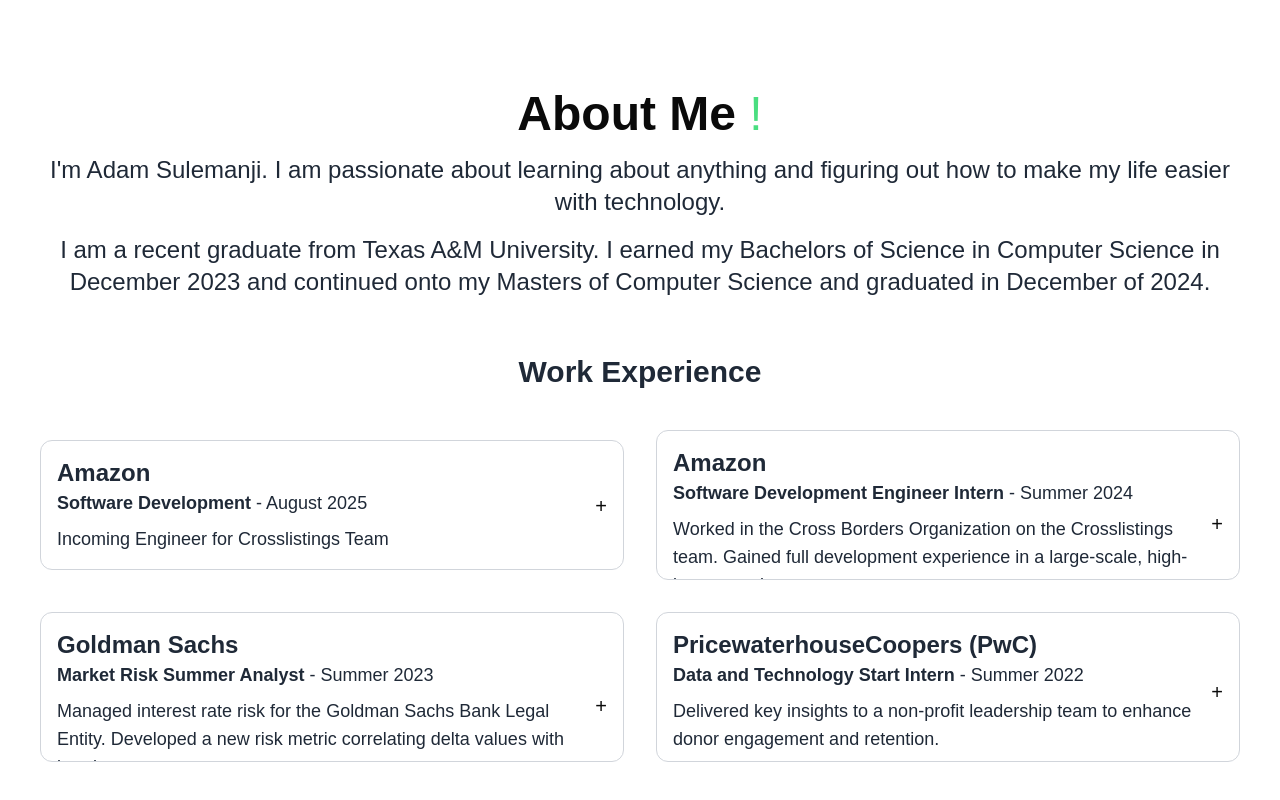
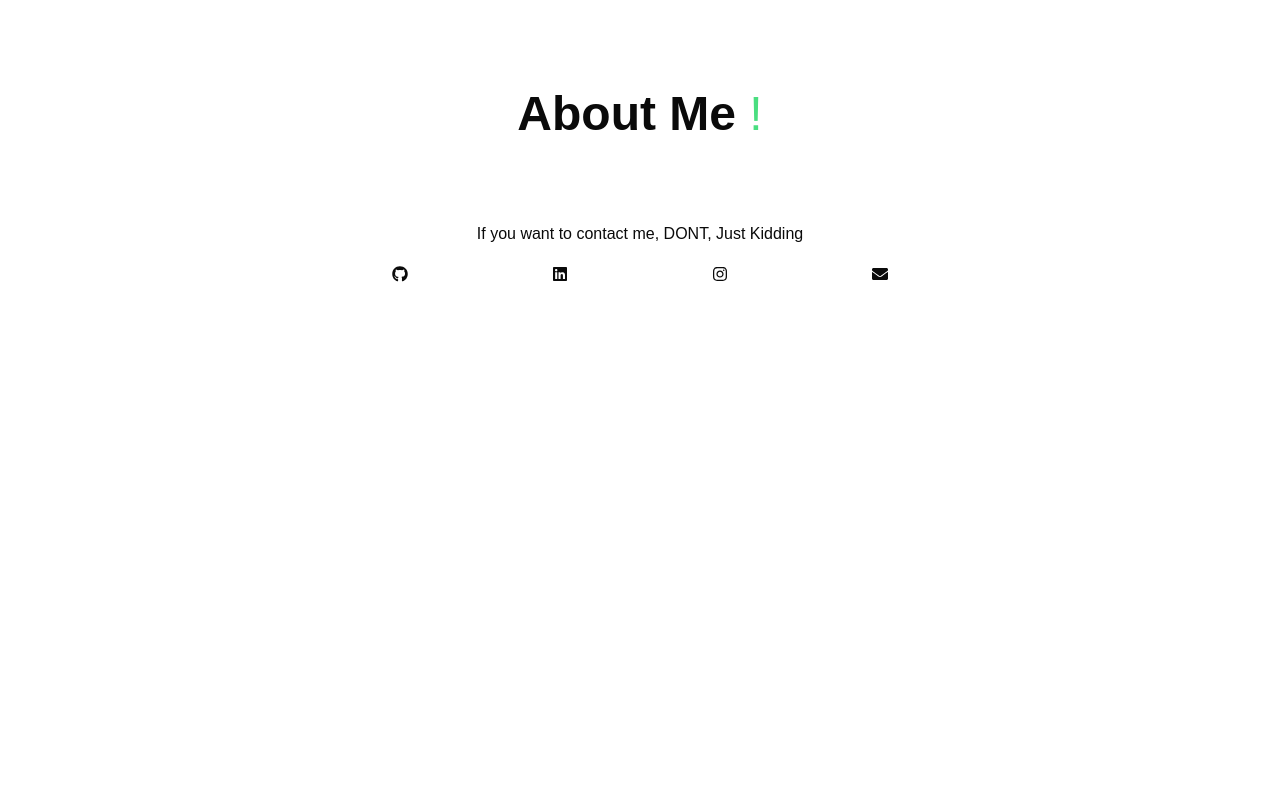
Before and after one commit to adamsulemanji/PersonalWebsite, a Next.js app in the folder frontend/: page / in a window 1280 px wide. Shown: the part 1976-2776 px from the top of the page. After the commit the page ends 2278 px from the top, so only its background shows below. Built offline with nearby package versions, Linux system fonts and the light colour scheme.

Commit message:
Remove outdated personal information and work experience sections from Home component

```diff
--- a/frontend/src/app/page.tsx
+++ b/frontend/src/app/page.tsx
@@ -85,57 +85,6 @@ export default function Home() {
                 <b>About Me </b>
                 <span className="text-green-400 dark:text-blue-500">!</span>
               </span>
-              <p className="text-center text-gray-800 dark:text-gray-200">
-                I'm Adam Sulemanji. I am passionate about learning about
-                anything and figuring out how to make my life easier with
-                technology.
-              </p>
-              <p className="text-center text-gray-800 dark:text-gray-200">
-                I am a recent graduate from Texas A&M University. I earned my
-                Bachelors of Science in Computer Science in December 2023 and
-                continued onto my Masters of Computer Science and graduated in
-                December of 2024.
-              </p>
-            </div>
-            <h3 className="text-3xl font-bold text-center text-gray-800 dark:text-gray-200 mt-10">
-              Work Experience
-            </h3>
-            <div className="grid grid-cols-1 sm:grid-cols-2 gap-8 mt-6 items-center">
-              {internships.map((internship, index) => (
-                <div
-                  key={index}
-                  className={`border border-gray-300 dark:border-gray-700 rounded-lg p-4 cursor-pointer w-full transition-all duration-300 ${
-                    expanded === index ? "max-h-[500px]" : "max-h-[150px]"
-                  } overflow-hidden`}
-                  onClick={() => toggleExpand(index)}
-                >
-                  <div className="flex justify-between items-center">
-                    <div>
-                      <h4 className="text-2xl font-semibold text-gray-800 dark:text-gray-200">
-                        {internship.company}
-                      </h4>
-                      <p className="text-lg text-gray-800 dark:text-gray-200">
-                        <b>{internship.role}</b> - {internship.date}
-                      </p>
-                      <p className="text-lg text-gray-800 dark:text-gray-200 mt-2">
-                        {internship.description}
-                      </p>
-                    </div>
-                    <div>
-                      {expanded === index ? (
-                        <span className="text-xl">-</span>
-                      ) : (
-                        <span className="text-xl">+</span>
-                      )}
-                    </div>
-                  </div>
-                  {expanded === index && (
-                    <div className="mt-4 text-lg text-gray-800 dark:text-gray-200">
-                      {internship.details}
-                    </div>
-                  )}
-                </div>
-              ))}
             </div>
           </div>
         </section>
```
